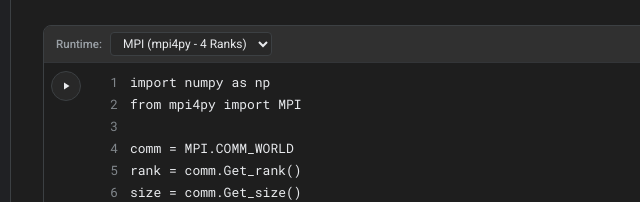
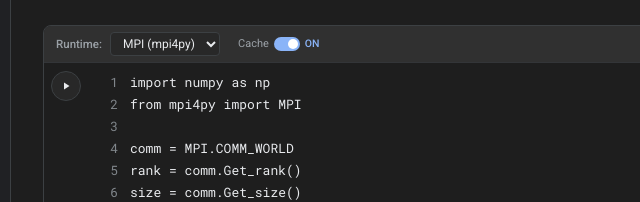
Before and after one commit to Rahardian-Ananta/Remote_Labs, a plain HTML site: page scheduler/static/index.html in a window 1280 px wide. Shown: the part 276-478 px from the top of the page, 377-1017 px from the left. Drawn offline with Linux system fonts and the light colour scheme; no server answers; a web font is replaced by a local one.

```diff
--- a/scheduler/static/index.html
+++ b/scheduler/static/index.html
@@ -723,6 +723,58 @@
       font-family: var(--font-ui);
     }
 
+    .cache-switch-container {
+      display: inline-flex;
+      align-items: center;
+      gap: 5px;
+      font-size: 11px;
+      color: var(--colab-text-secondary);
+      user-select: none;
+      cursor: pointer;
+      margin-left: 6px;
+      padding: 1px 4px;
+      border-radius: 4px;
+    }
+    .cache-switch-container:hover {
+      color: var(--colab-text);
+    }
+    .colab-switch {
+      position: relative;
+      display: inline-block;
+      width: 26px;
+      height: 14px;
+    }
+    .colab-switch input {
+      opacity: 0;
+      width: 0;
+      height: 0;
+    }
+    .colab-slider {
+      position: absolute;
+      cursor: pointer;
+      top: 0; left: 0; right: 0; bottom: 0;
+      background-color: #555a60;
+      border-radius: 14px;
+      transition: .2s;
+    }
+    .colab-slider:before {
+      position: absolute;
+      content: "";
+      height: 10px;
+      width: 10px;
+      left: 2px;
+      bottom: 2px;
+      background-color: #ffffff;
+      border-radius: 50%;
+      transition: .2s;
+    }
+    .colab-switch input:checked + .colab-slider {
+      background-color: var(--colab-blue);
+    }
+    .colab-switch input:checked + .colab-slider:before {
+      transform: translateX(12px);
+    }
+
     .cell-quick-actions {
       display: flex;
       align-items: center;
@@ -1307,9 +1359,17 @@ Tulis program Python atau MPI paralel di bawah ini, lalu klik tombol Run pada se
             <div class="cell-config-group">
               <span style="font-weight: 500; color: var(--colab-text-secondary); font-size: 11.5px;">Runtime:</span>
               <select class="cell-dropdown" id="runtime-1">
-                <option selected>MPI (mpi4py - 4 Ranks)</option>
-                <option>Python 3.12 (Standard)</option>
+                <option selected>MPI (mpi4py)</option>
+                <option>Python</option>
               </select>
+              <label class="cache-switch-container" title="Gunakan Edge Cache jika ada hasil komputasi yang sama">
+                <span>Cache</span>
+                <span class="colab-switch">
+                  <input type="checkbox" id="cache-1" checked onchange="updateCacheLabel(this, 'cache-lbl-1')">
+                  <span class="colab-slider"></span>
+                </span>
+                <span id="cache-lbl-1" style="font-size: 10.5px; font-weight: 500; color: var(--colab-blue);">ON</span>
+              </label>
             </div>
 
             <div class="cell-quick-actions">
@@ -1330,7 +1390,7 @@ Tulis program Python atau MPI paralel di bawah ini, lalu klik tombol Run pada se
 
           <div class="cell-editor-row">
             <div class="cell-play-wrapper">
-              <button class="colab-play-button" id="play-1" onclick="runCell('cell-1', 'code-1', 'output-1', 'runtime-1')" title="Run cell (Ctrl+Enter)">
+              <button class="colab-play-button" id="play-1" onclick="runCell('cell-1', 'code-1', 'output-1', 'runtime-1', 'cache-1')" title="Run cell (Ctrl+Enter)">
                 <svg width="12" height="12" viewBox="0 0 24 24" fill="currentColor"><path d="M8 5v14l11-7z"/></svg>
               </button>
             </div>
@@ -1399,9 +1459,17 @@ if rank == 0:
             <div class="cell-config-group">
               <span style="font-weight: 500; color: var(--colab-text-secondary); font-size: 11.5px;">Runtime:</span>
               <select class="cell-dropdown" id="runtime-2">
-                <option>MPI (mpi4py - 4 Ranks)</option>
-                <option selected>Python 3.12 (Standard)</option>
+                <option selected>Python</option>
+                <option>MPI (mpi4py)</option>
               </select>
+              <label class="cache-switch-container" title="Gunakan Edge Cache jika ada hasil komputasi yang sama">
+                <span>Cache</span>
+                <span class="colab-switch">
+                  <input type="checkbox" id="cache-2" checked onchange="updateCacheLabel(this, 'cache-lbl-2')">
+                  <span class="colab-slider"></span>
+                </span>
+                <span id="cache-lbl-2" style="font-size: 10.5px; font-weight: 500; color: var(--colab-blue);">ON</span>
+              </label>
             </div>
 
             <div class="cell-quick-actions">
@@ -1422,7 +1490,7 @@ if rank == 0:
 
           <div class="cell-editor-row">
             <div class="cell-play-wrapper">
-              <button class="colab-play-button" id="play-2" onclick="runCell('cell-2', 'code-2', 'output-2', 'runtime-2')" title="Run cell (Ctrl+Enter)">
+              <button class="colab-play-button" id="play-2" onclick="runCell('cell-2', 'code-2', 'output-2', 'runtime-2', 'cache-2')" title="Run cell (Ctrl+Enter)">
                 <svg width="12" height="12" viewBox="0 0 24 24" fill="currentColor"><path d="M8 5v14l11-7z"/></svg>
               </button>
             </div>
@@ -1643,13 +1711,29 @@ Python Version: 3.12.16</div>
       activeFocusedElement = cellElement;
     }
 
+    // Cache label visual toggle
+    function updateCacheLabel(checkbox, labelId) {
+      const lbl = document.getElementById(labelId);
+      if (lbl) {
+        if (checkbox.checked) {
+          lbl.innerText = "ON";
+          lbl.style.color = "var(--colab-blue)";
+        } else {
+          lbl.innerText = "OFF";
+          lbl.style.color = "var(--colab-text-disabled)";
+        }
+      }
+    }
+
     // Real API Execution with Automatic Offline Simulation Fallback
-    async function runCell(cellId, codeId, outputId, runtimeId) {
+    async function runCell(cellId, codeId, outputId, runtimeId, cacheId) {
       const cell = document.getElementById(cellId);
       const playBtn = cell.querySelector('.colab-play-button');
       const code = document.getElementById(codeId).value;
       const isMpi = document.getElementById(runtimeId).value.includes('MPI');
       const outBlock = document.getElementById(outputId);
+      const cacheEl = cacheId ? document.getElementById(cacheId) : null;
+      const useCache = cacheEl ? cacheEl.checked : true;
 
       playBtn.classList.add('running');
       outBlock.style.display = 'block';
@@ -1667,7 +1751,7 @@ Python Version: 3.12.16</div>
             job_type: isMpi ? "mpi" : "python",
             num_ranks: isMpi ? 4 : 1,
             timeout_sec: 10,
-            cache: true,
+            cache: useCache,
             tags: ["colab"],
             source_code: code
           };
```
Also changed, not shown: 1 other file.
